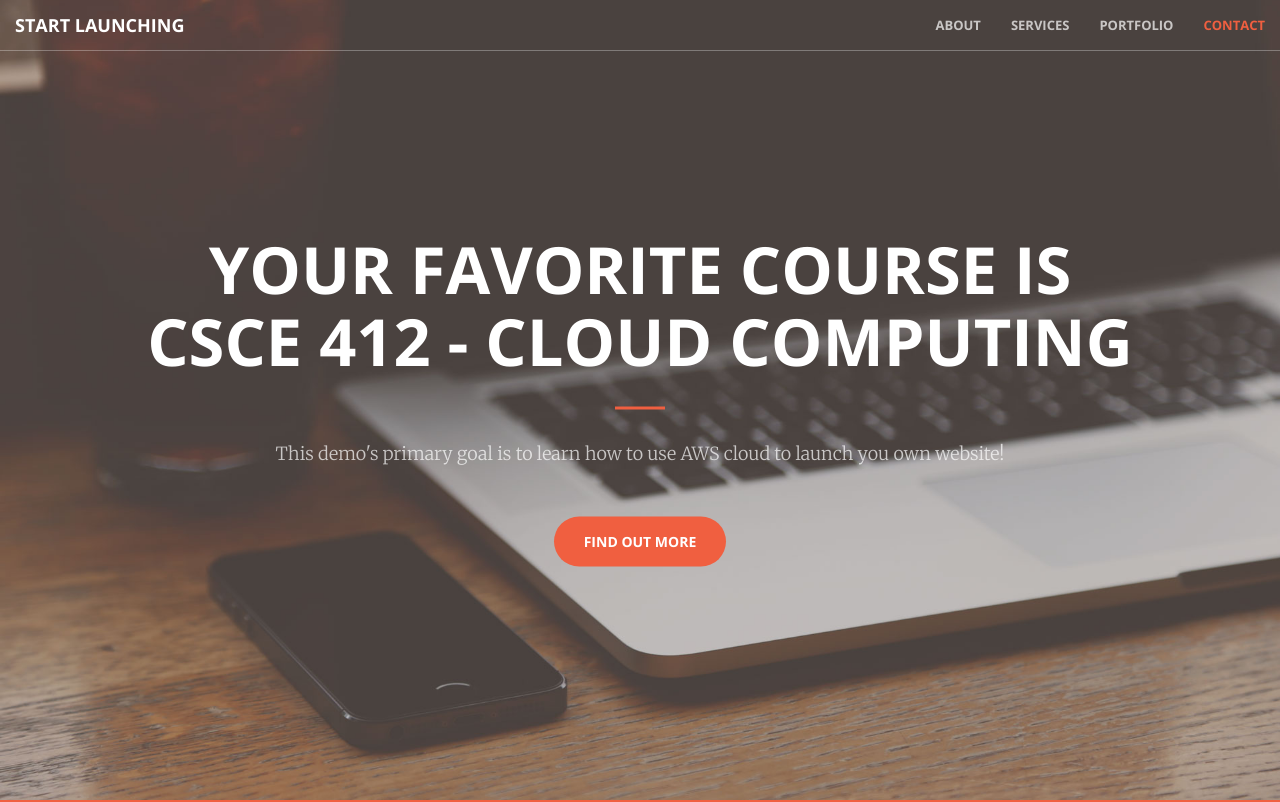
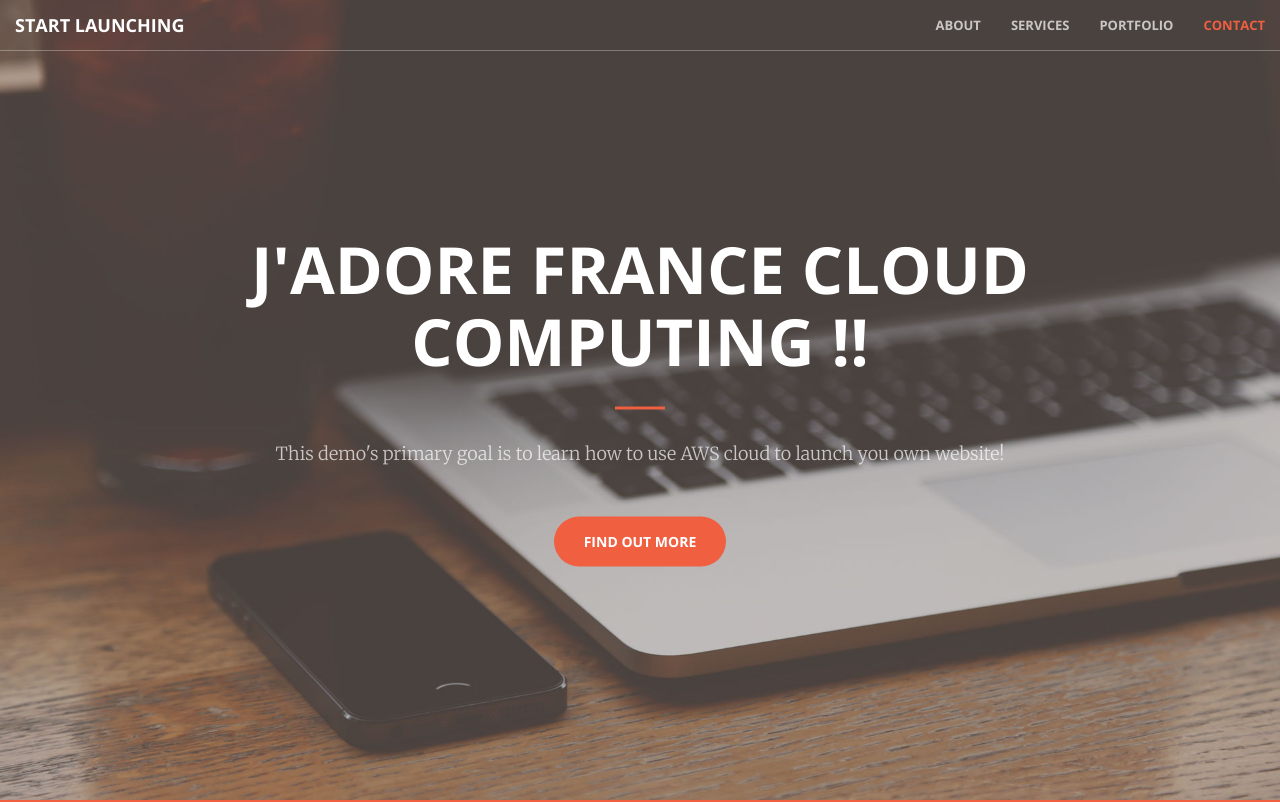
Before and after one commit to nickmp4/csce412fnick.me, a plain HTML site: page index.html in a window 1280 px wide. Shown: the top 802 px of the page. Drawn offline with nearby package versions, Linux system fonts and the light colour scheme.

Commit message:
Update index.html
i am testing

```diff
--- a/index.html
+++ b/index.html
@@ -74,7 +74,7 @@
     <header>
         <div class="header-content">
             <div class="header-content-inner">
-                <h1>Your Favorite Course is CSCE 412 - Cloud Computing</h1>
+                <h1>J'adore France Cloud Computing !!</h1>
                 <hr>
                 <p>This demo's primary goal is to learn how to use AWS cloud to launch you own website!</p>
                 <a href="#about" class="btn btn-primary btn-xl page-scroll">Find Out More</a>
```
